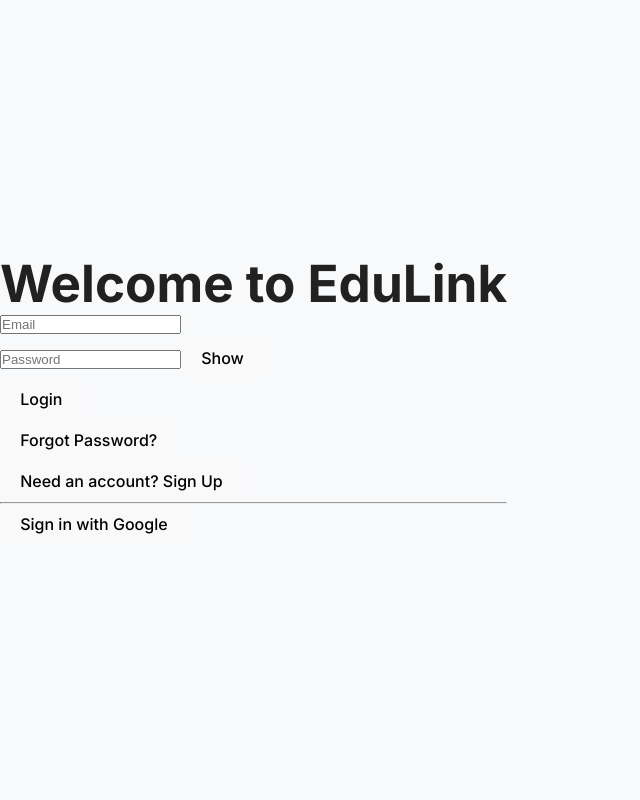
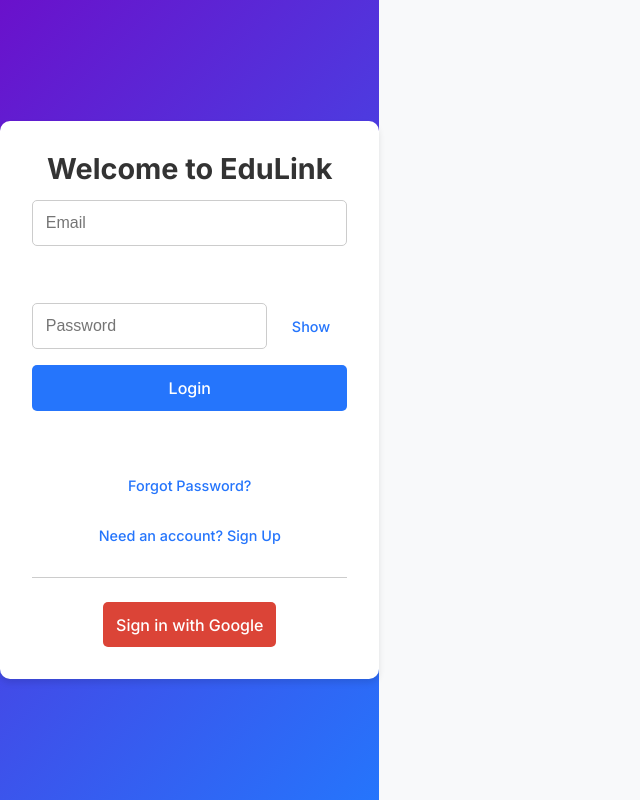
Before and after one commit to vishnuvardhan369/edulink, a React (Vite) app in the folder edulink-app/: page / in a window 1280 px wide. Shown: the whole page, without its empty margins (0-640 px from the left). Built offline with nearby package versions, Linux system fonts and the light colour scheme; no server answers.

Commit message:
Changed UI

```diff
--- /dev/null
+++ b/edulink-app/src/pages/AuthPage.css
@@ -0,0 +1,138 @@
+.auth-container {
+    display: flex;
+    justify-content: center;
+    align-items: center;
+    height: 100vh;
+    background: linear-gradient(135deg, #6a11cb, #2575fc);
+}
+
+.auth-card {
+    background: #fff;
+    padding: 2rem;
+    border-radius: 10px;
+    box-shadow: 0 4px 6px rgba(0, 0, 0, 0.1);
+    text-align: center;
+    width: 100%;
+    max-width: 400px;
+}
+
+.auth-title {
+    font-size: 1.8rem;
+    color: #333;
+    margin-bottom: 1rem;
+}
+
+.auth-form {
+    display: flex;
+    flex-direction: column;
+    gap: 1rem;
+}
+
+.auth-input {
+    padding: 0.8rem;
+    border: 1px solid #ccc;
+    border-radius: 5px;
+    font-size: 1rem;
+    width: 100%;
+}
+
+.auth-button {
+    padding: 0.8rem;
+    background: #2575fc;
+    color: #fff;
+    border: none;
+    border-radius: 5px;
+    font-size: 1rem;
+    cursor: pointer;
+    transition: background 0.3s;
+}
+
+.auth-button:hover {
+    background: #1a5bb8;
+}
+
+.toggle-auth-mode {
+    background: none;
+    border: none;
+    color: #2575fc;
+    cursor: pointer;
+    font-size: 0.9rem;
+    margin-top: 1rem;
+}
+
+.google-signin {
+    padding: 0.8rem;
+    background: #db4437;
+    color: #fff;
+    border: none;
+    border-radius: 5px;
+    font-size: 1rem;
+    cursor: pointer;
+    transition: background 0.3s;
+}
+
+.google-signin:hover {
+    background: #a33328;
+}
+
+.divider {
+    margin: 1.5rem 0;
+    border: none;
+    border-top: 1px solid #ccc;
+}
+
+.password-container {
+    display: flex;
+    align-items: center;
+    gap: 0.5rem;
+}
+
+.show-password {
+    background: none;
+    border: none;
+    color: #2575fc;
+    cursor: pointer;
+    font-size: 0.9rem;
+}
+
+.error-message {
+    color: red;
+    font-size: 0.9rem;
+}
+
+.success-message {
+    color: green;
+    font-size: 0.9rem;
+}
+
+.password-hint {
+    font-size: 0.8rem;
+    color: #666;
+}
+
+.forgot-password {
+    background: none;
+    border: none;
+    color: #2575fc;
+    cursor: pointer;
+    font-size: 0.9rem;
+}
+
+.forgot-password-container {
+    text-align: center;
+}
+
+.forgot-password-title {
+    font-size: 1.5rem;
+    color: #333;
+    margin-bottom: 1rem;
+}
+
+.back-button {
+    background: none;
+    border: none;
+    color: #2575fc;
+    cursor: pointer;
+    font-size: 0.9rem;
+    margin-top: 1rem;
+}
--- a/edulink-app/src/pages/AuthPage.jsx
+++ b/edulink-app/src/pages/AuthPage.jsx
@@ -8,6 +8,7 @@
     sendPasswordResetEmail
 } from 'firebase/auth';
 import { auth } from '../App'; // Import auth from our main App.jsx
+import './AuthPage.css';
 
 function getFriendlyErrorMessage(errorCode) {
     switch (errorCode) {
@@ -31,19 +32,21 @@
         catch (error) { alert(getFriendlyErrorMessage(error.code)); }
     };
     return (
-        <div>
-            <h1>Welcome to EduLink</h1>
-            {isLogin ? <LoginForm /> : <SignUpForm />}
-            <button onClick={() => setIsLogin(!isLogin)}>
-                {isLogin ? "Need an account? Sign Up" : "Already have an account? Login"}
-            </button>
-            <hr />
-            <button onClick={handleGoogleSignIn}>Sign in with Google</button>
+        <div className="auth-container">
+            <div className="auth-card">
+                <h1 className="auth-title">Welcome to EduLink</h1>
+                {isLogin ? <LoginForm /> : <SignUpForm />}
+                <button className="toggle-auth-mode" onClick={() => setIsLogin(!isLogin)}>
+                    {isLogin ? "Need an account? Sign Up" : "Already have an account? Login"}
+                </button>
+                <hr className="divider" />
+                <button className="google-signin" onClick={handleGoogleSignIn}>Sign in with Google</button>
+            </div>
         </div>
     );
 };
 
-// Internal components for this page
+// Update styles for LoginForm, SignUpForm, and ForgotPasswordForm to match the new design
 const LoginForm = () => {
     const [email, setEmail] = React.useState('');
     const [password, setPassword] = React.useState('');
@@ -60,15 +63,15 @@
 
     if (showForgotPassword) return <ForgotPasswordForm onBack={() => setShowForgotPassword(false)} />;
     return (
-        <form onSubmit={handleLogin}>
-            <input type="email" value={email} onChange={(e) => setEmail(e.target.value)} placeholder="Email" required /><br />
-            <div>
-                <input type={showPassword ? "text" : "password"} value={password} onChange={(e) => setPassword(e.target.value)} placeholder="Password" required />
-                <button type="button" onClick={() => setShowPassword(!showPassword)}>Show</button>
+        <form className="auth-form" onSubmit={handleLogin}>
+            <input className="auth-input" type="email" value={email} onChange={(e) => setEmail(e.target.value)} placeholder="Email" required /><br />
+            <div className="password-container">
+                <input className="auth-input" type={showPassword ? "text" : "password"} value={password} onChange={(e) => setPassword(e.target.value)} placeholder="Password" required />
+                <button className="show-password" type="button" onClick={() => setShowPassword(!showPassword)}>Show</button>
             </div>
-            {error && <p style={{color: 'red'}}>{error}</p>}
-            <button type="submit" disabled={loading}>{loading ? 'Logging in...' : 'Login'}</button><br />
-            <button type="button" onClick={() => setShowForgotPassword(true)}>Forgot Password?</button>
+            {error && <p className="error-message">{error}</p>}
+            <button className="auth-button" type="submit" disabled={loading}>{loading ? 'Logging in...' : 'Login'}</button><br />
+            <button className="forgot-password" type="button" onClick={() => setShowForgotPassword(true)}>Forgot Password?</button>
         </form>
     );
 };
@@ -93,14 +96,14 @@
     };
 
     return (
-        <form onSubmit={handleSignUp}>
-            <input type="email" value={email} onChange={(e) => setEmail(e.target.value)} placeholder="Email" required /><br />
-            <input type={showPassword ? "text" : "password"} value={password} onChange={(e) => setPassword(e.target.value)} placeholder="Password" required /><br />
-            <input type={showPassword ? "text" : "password"} value={confirmPassword} onChange={(e) => setConfirmPassword(e.target.value)} placeholder="Confirm Password" required /><br />
-            <button type="button" onClick={() => setShowPassword(!showPassword)}>Show</button>
-            <p style={{fontSize: '12px'}}>Password must be 8+ characters and include a number.</p>
-            {error && <p style={{color: 'red'}}>{error}</p>}
-            <button type="submit" disabled={loading}>{loading ? 'Signing Up...' : 'Sign Up'}</button>
+        <form className="auth-form" onSubmit={handleSignUp}>
+            <input className="auth-input" type="email" value={email} onChange={(e) => setEmail(e.target.value)} placeholder="Email" required /><br />
+            <input className="auth-input" type={showPassword ? "text" : "password"} value={password} onChange={(e) => setPassword(e.target.value)} placeholder="Password" required /><br />
+            <input className="auth-input" type={showPassword ? "text" : "password"} value={confirmPassword} onChange={(e) => setConfirmPassword(e.target.value)} placeholder="Confirm Password" required /><br />
+            <button className="show-password" type="button" onClick={() => setShowPassword(!showPassword)}>Show</button>
+            <p className="password-hint">Password must be 8+ characters and include a number.</p>
+            {error && <p className="error-message">{error}</p>}
+            <button className="auth-button" type="submit" disabled={loading}>{loading ? 'Signing Up...' : 'Sign Up'}</button>
         </form>
     );
 };
@@ -121,15 +124,15 @@
     };
 
     return (
-        <div>
-            <h3>Reset Password</h3>
-            <form onSubmit={handleReset}>
-                <input type="email" value={email} onChange={(e) => setEmail(e.target.value)} placeholder="Enter your email" required /><br/>
-                {message && <p style={{color: 'green'}}>{message}</p>}
-                {error && <p style={{color: 'red'}}>{error}</p>}
-                <button type="submit" disabled={loading}>{loading ? 'Sending...' : 'Send Reset Link'}</button>
+        <div className="forgot-password-container">
+            <h3 className="forgot-password-title">Reset Password</h3>
+            <form className="auth-form" onSubmit={handleReset}>
+                <input className="auth-input" type="email" value={email} onChange={(e) => setEmail(e.target.value)} placeholder="Enter your email" required /><br/>
+                {message && <p className="success-message">{message}</p>}
+                {error && <p className="error-message">{error}</p>}
+                <button className="auth-button" type="submit" disabled={loading}>{loading ? 'Sending...' : 'Send Reset Link'}</button>
             </form>
-            <button onClick={onBack}>&larr; Back to Login</button>
+            <button className="back-button" onClick={onBack}>&larr; Back to Login</button>
         </div>
     );
 };
```
